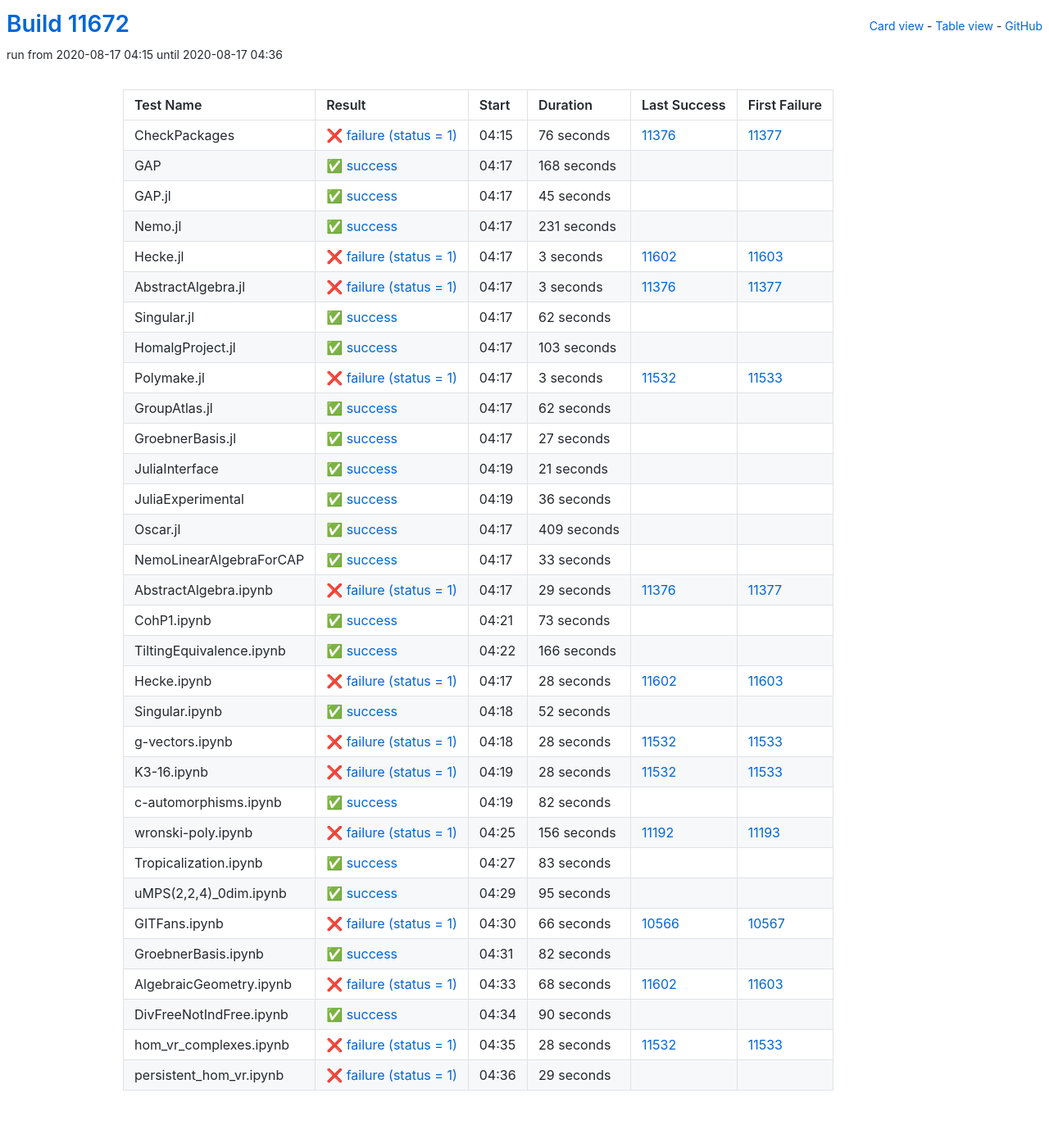
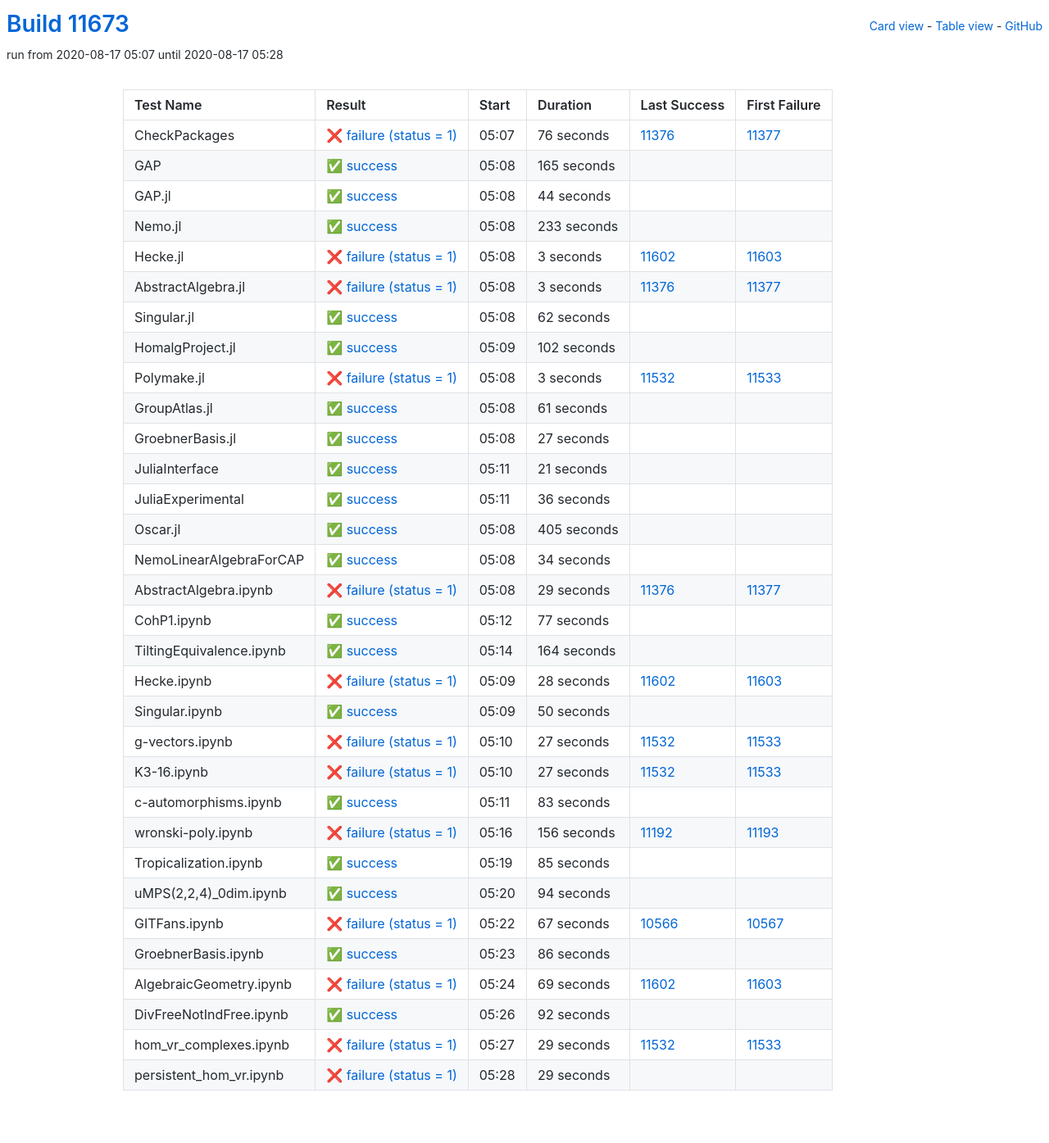
Before and after one commit to oscar-system/oscar-ci-status, a Jekyll site: the page built from table.html, in a window 1280 px wide. Shown: the whole page at 82% size. Built offline with Jekyll 4.4.1, drawn with Linux system fonts in a browser that asks for light colours.

Commit message:
Build #11673

```diff
--- a/_data/ci.yml
+++ b/_data/ci.yml
@@ -1,6 +1,6 @@
 ---
-build: 11672
-build_url: https://oscarci.mathematik.uni-kl.de/job/oscar/11672/
+build: 11673
+build_url: https://oscarci.mathematik.uni-kl.de/job/oscar/11673/
 job: oscar
 organization: oscar-system
 repo: oscar-ci-status
@@ -8,8 +8,8 @@
 tests:
 - name: CheckPackages
   id: checkpackages
-  log: https://oscarci.mathematik.uni-kl.de/job/oscar/11672/artifact/logs/build-11672/CheckPackages.log
-  start: 2020-08-17 04:15
+  log: https://oscarci.mathematik.uni-kl.de/job/oscar/11673/artifact/logs/build-11673/CheckPackages.log
+  start: 2020-08-17 05:07
   success: false
   exitcode: 1
   status: failure
@@ -20,44 +20,44 @@
   first_failure_url: https://oscarci.mathematik.uni-kl.de/job/oscar/11377/
 - name: GAP
   id: gap
-  log: https://oscarci.mathematik.uni-kl.de/job/oscar/11672/artifact/logs/build-11672/GAP.log
-  start: 2020-08-17 04:17
+  log: https://oscarci.mathematik.uni-kl.de/job/oscar/11673/artifact/logs/build-11673/GAP.log
+  start: 2020-08-17 05:08
   success: true
   exitcode: 0
   status: success
-  duration: 168
+  duration: 165
   last_success: false
   last_success_url:
   first_failure: false
   first_failure_url:
 - name: GAP.jl
   id: gap-jl
-  log: https://oscarci.mathematik.uni-kl.de/job/oscar/11672/artifact/logs/build-11672/GAP.jl.log
-  start: 2020-08-17 04:17
+  log: https://oscarci.mathematik.uni-kl.de/job/oscar/11673/artifact/logs/build-11673/GAP.jl.log
+  start: 2020-08-17 05:08
   success: true
   exitcode: 0
   status: success
-  duration: 45
+  duration: 44
   last_success: false
   last_success_url:
   first_failure: false
   first_failure_url:
 - name: Nemo.jl
   id: nemo-jl
-  log: https://oscarci.mathematik.uni-kl.de/job/oscar/11672/artifact/logs/build-11672/Nemo.jl.log
-  start: 2020-08-17 04:17
+  log: https://oscarci.mathematik.uni-kl.de/job/oscar/11673/artifact/logs/build-11673/Nemo.jl.log
+  start: 2020-08-17 05:08
   success: true
   exitcode: 0
   status: success
-  duration: 231
+  duration: 233
   last_success: false
   last_success_url:
   first_failure: false
   first_failure_url:
 - name: Hecke.jl
   id: hecke-jl
-  log: https://oscarci.mathematik.uni-kl.de/job/oscar/11672/artifact/logs/build-11672/Hecke.jl.log
-  start: 2020-08-17 04:17
+  log: https://oscarci.mathematik.uni-kl.de/job/oscar/11673/artifact/logs/build-11673/Hecke.jl.log
+  start: 2020-08-17 05:08
   success: false
   exitcode: 1
   status: failure
@@ -68,8 +68,8 @@
   first_failure_url: https://oscarci.mathematik.uni-kl.de/job/oscar/11603/
 - name: AbstractAlgebra.jl
   id: abstractalgebra-jl
-  log: https://oscarci.mathematik.uni-kl.de/job/oscar/11672/artifact/logs/build-11672/AbstractAlgebra.jl.log
-  start: 2020-08-17 04:17
+  log: https://oscarci.mathematik.uni-kl.de/job/oscar/11673/artifact/logs/build-11673/AbstractAlgebra.jl.log
+  start: 2020-08-17 05:08
   success: false
   exitcode: 1
   status: failure
@@ -80,8 +80,8 @@
   first_failure_url: https://oscarci.mathematik.uni-kl.de/job/oscar/11377/
 - name: Singular.jl
   id: singular-jl
-  log: https://oscarci.mathematik.uni-kl.de/job/oscar/11672/artifact/logs/build-11672/Singular.jl.log
-  start: 2020-08-17 04:17
+  log: https://oscarci.mathematik.uni-kl.de/job/oscar/11673/artifact/logs/build-11673/Singular.jl.log
+  start: 2020-08-17 05:08
   success: true
   exitcode: 0
   status: success
@@ -92,20 +92,20 @@
   first_failure_url:
 - name: HomalgProject.jl
   id: homalgproject-jl
-  log: https://oscarci.mathematik.uni-kl.de/job/oscar/11672/artifact/logs/build-11672/HomalgProject.jl.log
-  start: 2020-08-17 04:17
+  log: https://oscarci.mathematik.uni-kl.de/job/oscar/11673/artifact/logs/build-11673/HomalgProject.jl.log
+  start: 2020-08-17 05:09
   success: true
   exitcode: 0
   status: success
-  duration: 103
+  duration: 102
   last_success: false
   last_success_url:
   first_failure: false
   first_failure_url:
 - name: Polymake.jl
   id: polymake-jl
-  log: https://oscarci.mathematik.uni-kl.de/job/oscar/11672/artifact/logs/build-11672/Polymake.jl.log
-  start: 2020-08-17 04:17
+  log: https://oscarci.mathematik.uni-kl.de/job/oscar/11673/artifact/logs/build-11673/Polymake.jl.log
+  start: 2020-08-17 05:08
   success: false
   exitcode: 1
   status: failure
@@ -116,20 +116,20 @@
   first_failure_url: https://oscarci.mathematik.uni-kl.de/job/oscar/11533/
 - name: GroupAtlas.jl
   id: groupatlas-jl
-  log: https://oscarci.mathematik.uni-kl.de/job/oscar/11672/artifact/logs/build-11672/GroupAtlas.jl.log
-  start: 2020-08-17 04:17
+  log: https://oscarci.mathematik.uni-kl.de/job/oscar/11673/artifact/logs/build-11673/GroupAtlas.jl.log
+  start: 2020-08-17 05:08
   success: true
   exitcode: 0
   status: success
-  duration: 62
+  duration: 61
   last_success: false
   last_success_url:
   first_failure: false
   first_failure_url:
 - name: GroebnerBasis.jl
   id: groebnerbasis-jl
-  log: https://oscarci.mathematik.uni-kl.de/job/oscar/11672/artifact/logs/build-11672/GroebnerBasis.jl.log
-  start: 2020-08-17 04:17
+  log: https://oscarci.mathematik.uni-kl.de/job/oscar/11673/artifact/logs/build-11673/GroebnerBasis.jl.log
+  start: 2020-08-17 05:08
   success: true
   exitcode: 0
   status: success
@@ -140,8 +140,8 @@
   first_failure_url:
 - name: JuliaInterface
   id: juliainterface
-  log: https://oscarci.mathematik.uni-kl.de/job/oscar/11672/artifact/logs/build-11672/JuliaInterface.log
-  start: 2020-08-17 04:19
+  log: https://oscarci.mathematik.uni-kl.de/job/oscar/11673/artifact/logs/build-11673/JuliaInterface.log
+  start: 2020-08-17 05:11
   success: true
   exitcode: 0
   status: success
@@ -152,8 +152,8 @@
   first_failure_url:
 - name: JuliaExperimental
   id: juliaexperimental
-  log: https://oscarci.mathematik.uni-kl.de/job/oscar/11672/artifact/logs/build-11672/JuliaExperimental.log
-  start: 2020-08-17 04:19
+  log: https://oscarci.mathematik.uni-kl.de/job/oscar/11673/artifact/logs/build-11673/JuliaExperimental.log
+  start: 2020-08-17 05:11
   success: true
   exitcode: 0
   status: success
@@ -164,32 +164,32 @@
   first_failure_url:
 - name: Oscar.jl
   id: oscar-jl
-  log: https://oscarci.mathematik.uni-kl.de/job/oscar/11672/artifact/logs/build-11672/Oscar.jl.log
-  start: 2020-08-17 04:17
+  log: https://oscarci.mathematik.uni-kl.de/job/oscar/11673/artifact/logs/build-11673/Oscar.jl.log
+  start: 2020-08-17 05:08
   success: true
   exitcode: 0
   status: success
-  duration: 409
+  duration: 405
   last_success: false
   last_success_url:
   first_failure: false
   first_failure_url:
 - name: NemoLinearAlgebraForCAP
   id: nemolinearalgebraforcap
-  log: https://oscarci.mathematik.uni-kl.de/job/oscar/11672/artifact/logs/build-11672/NemoLinearAlgebraForCAP.log
-  start: 2020-08-17 04:17
+  log: https://oscarci.mathematik.uni-kl.de/job/oscar/11673/artifact/logs/build-11673/NemoLinearAlgebraForCAP.log
+  start: 2020-08-17 05:08
   success: true
   exitcode: 0
   status: success
-  duration: 33
+  duration: 34
   last_success: false
   last_success_url:
   first_failure: false
   first_failure_url:
 - name: AbstractAlgebra.ipynb
   id: abstractalgebra-ipynb
-  log: https://oscarci.mathematik.uni-kl.de/job/oscar/11672/artifact/logs/build-11672/AbstractAlgebra.ipynb.log
-  start: 2020-08-17 04:17
+  log: https://oscarci.mathematik.uni-kl.de/job/oscar/11673/artifact/logs/build-11673/AbstractAlgebra.ipynb.log
+  start: 2020-08-17 05:08
   success: false
   exitcode: 1
   status: failure
@@ -200,32 +200,32 @@
   first_failure_url: https://oscarci.mathematik.uni-kl.de/job/oscar/11377/
 - name: CohP1.ipynb
   id: cohp1-ipynb
-  log: https://oscarci.mathematik.uni-kl.de/job/oscar/11672/artifact/logs/build-11672/CohP1.ipynb.log
-  start: 2020-08-17 04:21
+  log: https://oscarci.mathematik.uni-kl.de/job/oscar/11673/artifact/logs/build-11673/CohP1.ipynb.log
+  start: 2020-08-17 05:12
   success: true
   exitcode: 0
   status: success
-  duration: 73
+  duration: 77
   last_success: false
   last_success_url:
   first_failure: false
   first_failure_url:
 - name: TiltingEquivalence.ipynb
   id: tiltingequivalence-ipynb
-  log: https://oscarci.mathematik.uni-kl.de/job/oscar/11672/artifact/logs/build-11672/TiltingEquivalence.ipynb.log
-  start: 2020-08-17 04:22
+  log: https://oscarci.mathematik.uni-kl.de/job/oscar/11673/artifact/logs/build-11673/TiltingEquivalence.ipynb.log
+  start: 2020-08-17 05:14
   success: true
   exitcode: 0
   status: success
-  duration: 166
+  duration: 164
   last_success: false
   last_success_url:
   first_failure: false
   first_failure_url:
 - name: Hecke.ipynb
   id: hecke-ipynb
-  log: https://oscarci.mathematik.uni-kl.de/job/oscar/11672/artifact/logs/build-11672/Hecke.ipynb.log
-  start: 2020-08-17 04:17
+  log: https://oscarci.mathematik.uni-kl.de/job/oscar/11673/artifact/logs/build-11673/Hecke.ipynb.log
+  start: 2020-08-17 05:09
   success: false
   exitcode: 1
   status: failure
@@ -236,56 +236,56 @@
   first_failure_url: https://oscarci.mathematik.uni-kl.de/job/oscar/11603/
 - name: Singular.ipynb
   id: singular-ipynb
-  log: https://oscarci.mathematik.uni-kl.de/job/oscar/11672/artifact/logs/build-11672/Singular.ipynb.log
-  start: 2020-08-17 04:18
+  log: https://oscarci.mathematik.uni-kl.de/job/oscar/11673/artifact/logs/build-11673/Singular.ipynb.log
+  start: 2020-08-17 05:09
   success: true
   exitcode: 0
   status: success
-  duration: 52
+  duration: 50
   last_success: false
   last_success_url:
   first_failure: false
   first_failure_url:
 - name: g-vectors.ipynb
   id: g-vectors-ipynb
-  log: https://oscarci.mathematik.uni-kl.de/job/oscar/11672/artifact/logs/build-11672/g-vectors.ipynb.log
-  start: 2020-08-17 04:18
+  log: https://oscarci.mathematik.uni-kl.de/job/oscar/11673/artifact/logs/build-11673/g-vectors.ipynb.log
+  start: 2020-08-17 05:10
   success: false
   exitcode: 1
   status: failure
-  duration: 28
+  duration: 27
   last_success: 11532
   last_success_url: https://oscarci.mathematik.uni-kl.de/job/oscar/11532/
   first_failure: 11533
   first_failure_url: https://oscarci.mathematik.uni-kl.de/job/oscar/11533/
 - name: K3-16.ipynb
   id: k3-16-ipynb
-  log: https://oscarci.mathematik.uni-kl.de/job/oscar/11672/artifact/logs/build-11672/K3-16.ipynb.log
-  start: 2020-08-17 04:19
+  log: https://oscarci.mathematik.uni-kl.de/job/oscar/11673/artifact/logs/build-11673/K3-16.ipynb.log
+  start: 2020-08-17 05:10
   success: false
   exitcode: 1
   status: failure
-  duration: 28
+  duration: 27
   last_success: 11532
   last_success_url: https://oscarci.mathematik.uni-kl.de/job/oscar/11532/
   first_failure: 11533
   first_failure_url: https://oscarci.mathematik.uni-kl.de/job/oscar/11533/
 - name: c-automorphisms.ipynb
   id: c-automorphisms-ipynb
-  log: https://oscarci.mathematik.uni-kl.de/job/oscar/11672/artifact/logs/build-11672/c-automorphisms.ipynb.log
-  start: 2020-08-17 04:19
+  log: https://oscarci.mathematik.uni-kl.de/job/oscar/11673/artifact/logs/build-11673/c-automorphisms.ipynb.log
+  start: 2020-08-17 05:11
   success: true
   exitcode: 0
   status: success
-  duration: 82
+  duration: 83
   last_success: false
   last_success_url:
   first_failure: false
   first_failure_url:
 - name: wronski-poly.ipynb
   id: wronski-poly-ipynb
-  log: https://oscarci.mathematik.uni-kl.de/job/oscar/11672/artifact/logs/build-11672/wronski-poly.ipynb.log
-  start: 2020-08-17 04:25
+  log: https://oscarci.mathematik.uni-kl.de/job/oscar/11673/artifact/logs/build-11673/wronski-poly.ipynb.log
+  start: 2020-08-17 05:16
   success: false
   exitcode: 1
   status: failure
@@ -296,92 +296,92 @@
   first_failure_url: https://oscarci.mathematik.uni-kl.de/job/oscar/11193/
 - name: Tropicalization.ipynb
   id: tropicalization-ipynb
-  log: https://oscarci.mathematik.uni-kl.de/job/oscar/11672/artifact/logs/build-11672/Tropicalization.ipynb.log
-  start: 2020-08-17 04:27
+  log: https://oscarci.mathematik.uni-kl.de/job/oscar/11673/artifact/logs/build-11673/Tropicalization.ipynb.log
+  start: 2020-08-17 05:19
   success: true
   exitcode: 0
   status: success
-  duration: 83
+  duration: 85
   last_success: false
   last_success_url:
   first_failure: false
   first_failure_url:
 - name: uMPS(2,2,4)_0dim.ipynb
   id: umps-2-2-4-0dim-ipynb
-  log: https://oscarci.mathematik.uni-kl.de/job/oscar/11672/artifact/logs/build-11672/uMPS-2-2-4-_0dim.ipynb.log
-  start: 2020-08-17 04:29
+  log: https://oscarci.mathematik.uni-kl.de/job/oscar/11673/artifact/logs/build-11673/uMPS-2-2-4-_0dim.ipynb.log
+  start: 2020-08-17 05:20
   success: true
   exitcode: 0
   status: success
-  duration: 95
+  duration: 94
   last_success: false
   last_success_url:
   first_failure: false
   first_failure_url:
 - name: GITFans.ipynb
   id: gitfans-ipynb
-  log: https://oscarci.mathematik.uni-kl.de/job/oscar/11672/artifact/logs/build-11672/GITFans.ipynb.log
-  start: 2020-08-17 04:30
+  log: https://oscarci.mathematik.uni-kl.de/job/oscar/11673/artifact/logs/build-11673/GITFans.ipynb.log
+  start: 2020-08-17 05:22
   success: false
   exitcode: 1
   status: failure
-  duration: 66
+  duration: 67
   last_success: 10566
   last_success_url: https://oscarci.mathematik.uni-kl.de/job/oscar/10566/
   first_failure: 10567
   first_failure_url: https://oscarci.mathematik.uni-kl.de/job/oscar/10567/
 - name: GroebnerBasis.ipynb
   id: groebnerbasis-ipynb
-  log: https://oscarci.mathematik.uni-kl.de/job/oscar/11672/artifact/logs/build-11672/GroebnerBasis.ipynb.log
-  start: 2020-08-17 04:31
+  log: https://oscarci.mathematik.uni-kl.de/job/oscar/11673/artifact/logs/build-11673/GroebnerBasis.ipynb.log
+  start: 2020-08-17 05:23
   success: true
   exitcode: 0
   status: success
-  duration: 82
+  duration: 86
   last_success: false
   last_success_url:
   first_failure: false
   first_failure_url:
 - name: AlgebraicGeometry.ipynb
   id: algebraicgeometry-ipynb
-  log: https://oscarci.mathematik.uni-kl.de/job/oscar/11672/artifact/logs/build-11672/AlgebraicGeometry.ipynb.log
-  start: 2020-08-17 04:33
+  log: https://oscarci.mathematik.uni-kl.de/job/oscar/11673/artifact/logs/build-11673/AlgebraicGeometry.ipynb.log
+  start: 2020-08-17 05:24
   success: false
   exitcode: 1
   status: failure
-  duration: 68
+  duration: 69
   last_success: 11602
   last_success_url: https://oscarci.mathematik.uni-kl.de/job/oscar/11602/
   first_failure: 11603
   first_failure_url: https://oscarci.mathematik.uni-kl.de/job/oscar/11603/
 - name: DivFreeNotIndFree.ipynb
   id: divfreenotindfree-ipynb
-  log: https://oscarci.mathematik.uni-kl.de/job/oscar/11672/artifact/logs/build-11672/DivFreeNotIndFree.ipynb.log
-  start: 2020-08-17 04:34
+  log: https://oscarci.mathematik.uni-kl.de/job/oscar/11673/artifact/logs/build-11673/DivFreeNotIndFree.ipynb.log
+  start: 2020-08-17 05:26
   success: true
   exitcode: 0
   status: success
-  duration: 90
+  duration: 92
   last_success: false
   last_success_url:
   first_failure: false
   first_failure_url:
 - name: hom_vr_complexes.ipynb
   id: hom-vr-complexes-ipynb
-  log: https://oscarci.mathematik.uni-kl.de/job/oscar/11672/artifact/logs/build-11672/hom_vr_complexes.ipynb.log
-  start: 2020-08-17 04:35
+  log: https://oscarci.mathematik.uni-kl.de/job/oscar/11673/artifact/logs/build-11673/hom_vr_complexes.ipynb.log
+  start: 2020-08-17 05:27
   success: false
   exitcode: 1
   status: failure
-  duration: 28
+  duration: 29
   last_success: 11532
   last_success_url: https://oscarci.mathematik.uni-kl.de/job/oscar/11532/
   first_failure: 11533
   first_failure_url: https://oscarci.mathematik.uni-kl.de/job/oscar/11533/
 - name: persistent_hom_vr.ipynb
   id: persistent-hom-vr-ipynb
-  log: https://oscarci.mathematik.uni-kl.de/job/oscar/11672/artifact/logs/build-11672/persistent_hom_vr.ipynb.log
-  start: 2020-08-17 04:36
+  log: https://oscarci.mathematik.uni-kl.de/job/oscar/11673/artifact/logs/build-11673/persistent_hom_vr.ipynb.log
+  start: 2020-08-17 05:28
   success: false
   exitcode: 1
   status: failure
```
Also changed, not shown: README.md.
